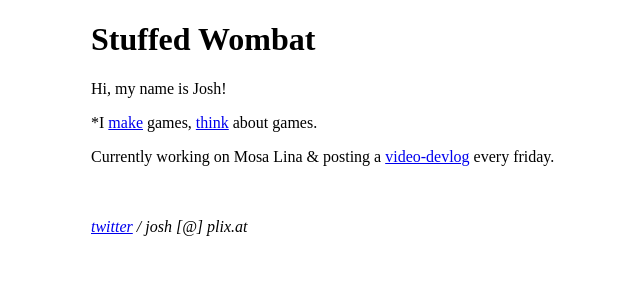
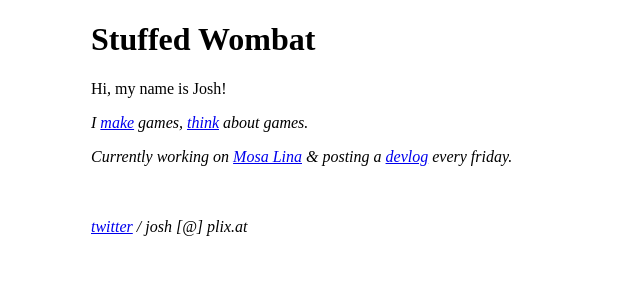
Before and after one commit to stuffedwombat/stuffedwombat.github.io, a Jekyll site: the page built from index.md, in a window 1280 px wide. Shown: the top 300 px of the page, without its empty margins (233-873 px from the left). Built offline with Jekyll 4.4.1, drawn with Linux system fonts in a browser that asks for light colours; our own code applies the rules of GitHub Pages for plain Markdown files; comment, search, counter and statistics services are not loaded.

Commit message:
Update index.md

```diff
--- a/index.md
+++ b/index.md
@@ -2,9 +2,9 @@
 
 Hi, my name is Josh!<br>
 
-*I [make](games) games, [think](thinking) about games. <br>
+*I [make](games) games, [think](thinking) about games.* <br>
 
-Currently working on Mosa Lina & posting a [video-devlog](https://youtube.com/playlist?list=PLV1v_ltJN06qVPhqwjvIN9UO0phWuWDUj&si=qcdbOuZrdWHAoTn9) every friday.
+*Currently working on [Mosa Lina](https://store.steampowered.com/app/2477090/Mosa_Lina/) & posting a [devlog](https://youtube.com/playlist?list=PLV1v_ltJN06qVPhqwjvIN9UO0phWuWDUj&si=qcdbOuZrdWHAoTn9) every friday.*
 
 <br><br>
 *<a href="https://twitter.com/wombatstuff" target="_blank">twitter</a> / josh [@] plix.at*
```
